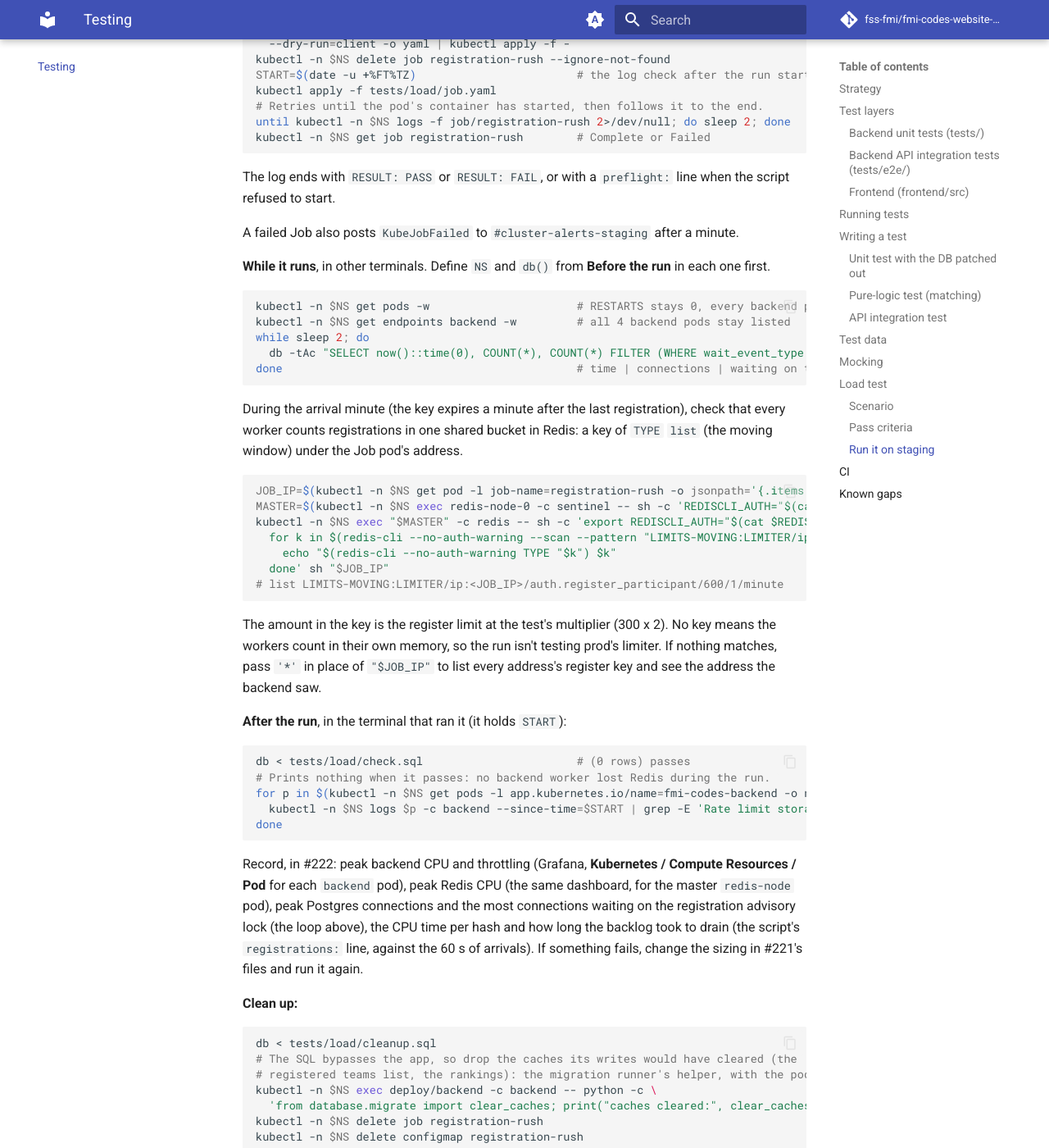
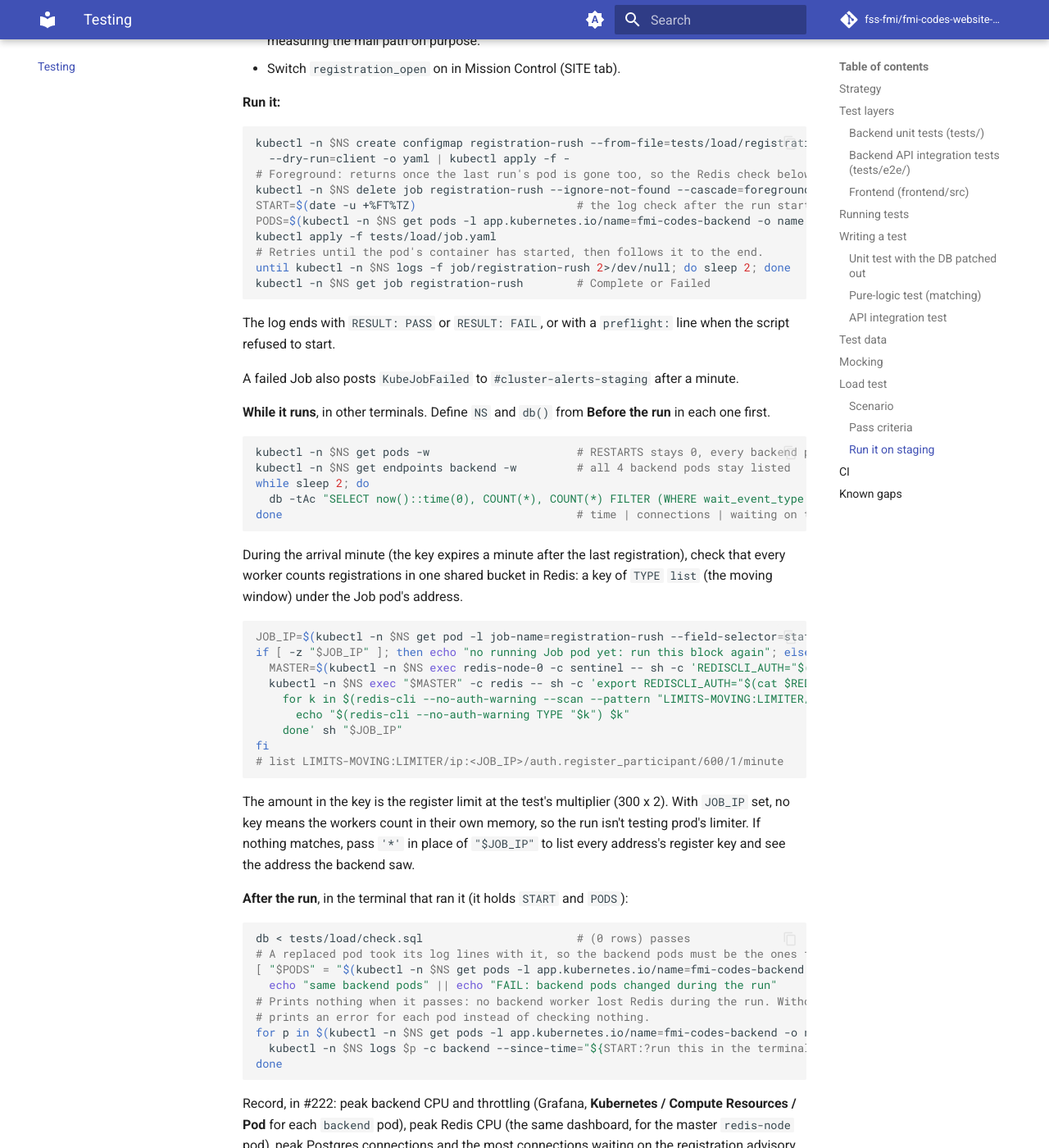
Before and after one commit to fss-fmi/fmi-codes-website-2026, an MkDocs documentation site: the page built from docs/testing.md, in a window 1280 px wide and 1400 px high, scrolled down 13259 px. Shown: the whole window at 82% size. Built offline with MkDocs 1.6.1 and Material for MkDocs 9.7.7, drawn with Linux system fonts in a browser that asks for light colours; comment, search, counter and statistics services are not loaded; some of the changed text lies outside the part shown.

Commit message:
docs: review follow-ups for the load-test runbook (#222)
db() and the runbook's \dt check read fmi_app's password from the
fmi-codes-db Secret and send it as stdin's first line, as
rotate-datastore-password.sh does. The pod's POSTGRES_PASSWORD goes
stale after a db rotation, and the old "exec -i" on a terminal took
the lines pasted after a db call as its input.

The run deletes the last Job in the foreground with a timeout, records
the backend pod names next to START and compares them after the run.
The Redis key check skips the scan until the Job pod runs, the log
loop names a missing START and the comments give the real reason psql
failed.

Part of #222.

Co-Authored-By: Claude Opus 5.5 <noreply@anthropic.com>

````diff
--- a/docs/testing.md
+++ b/docs/testing.md
@@ -209,7 +209,7 @@ The script exits 0 only when all of these hold, 1 otherwise. It prints a table p
 
 - No 5xx, no 429, no request without a complete answer (the client waits 75 s, past the ingress's 60 s; a body cut off after its status line counts too) and no status other than the one the real client gets. A 201 or 200 without the token cookie fails the run as well. The SPA retries a 429 on login and register after its `Retry-After`; the script doesn't, since any 429 already fails the run.
 - Register p95 under 3 s and p99 under 10 s, exact percentiles over every registration, failed ones included (`--register-p95`, `--register-p99`).
-- No pod restarts and no pod dropped from the Service: check by hand (below). A restart also drops the old container's lines from the log check below.
+- No pod restarts, no backend pod replaced and no pod dropped from the Service: check by hand (below; the pod names are compared after the run). A restarted or replaced pod also takes its old lines out of the log check below.
 - No `Rate limit storage unreachable - falling back to in-memory storage` and no `Redis unreachable, so caching and token revocation are off` line in any backend pod's log during the run: check by hand (below). The script only sees HTTP. A worker that loses Redis keeps answering, with rate limits counted in its own memory and caching off, so without this check a Redis failure would end in a false PASS on a limiter prod doesn't run.
 - `check.sql` returns no rows: as many registered teams as active ones up to 18, queue positions 1 to n with no gaps, no team over 6 members, team status matching its active members, `participant_count` matching every participant on the team and every captain in their own team and only there.
 
@@ -227,9 +227,15 @@ The script exits 0 only when all of these hold, 1 otherwise. It prints a table p
 
 ```bash
 NS=fmi-codes-staging
-# psql in the pod needs the password over TCP; without -h it tries the socket and fails
-# with "fe_sendauth: no password supplied". Arguments pass through unchanged: db -c '...', db < file.
-db() { kubectl -n $NS exec -i postgres-0 -- sh -c 'PGPASSWORD="$POSTGRES_PASSWORD" exec psql -h 127.0.0.1 -U fmi_app -d fmi_hackathon_2026_staging -v ON_ERROR_STOP=1 "$@"' sh "$@"; }
+# psql gets no password unless it is passed one ("fe_sendauth: no password supplied"). The pod's
+# POSTGRES_PASSWORD is the one it started with and goes stale after rotate-datastore-password.sh db,
+# so db() reads the current one from the Secret and sends it as stdin's first line, never in an argument.
+# On a terminal it sends only the password, so kubectl can't swallow the lines pasted after it.
+# Arguments pass through: db -c '...', db < file.
+db() {
+  { kubectl -n $NS get secret fmi-codes-db -o jsonpath='{.data.password}' | base64 -d; echo; [ -t 0 ] || cat; } |
+    kubectl -n $NS exec -i postgres-0 -- sh -c 'IFS= read -r PGPASSWORD; export PGPASSWORD; exec psql -h 127.0.0.1 -U fmi_app -d fmi_hackathon_2026_staging -v ON_ERROR_STOP=1 "$@"' sh "$@"
+}
 
 # The backend must run the limiter fix (#261), or a Redis blip in the rush answers 500 on the
 # requests already in flight. No "image has #261" line means stop: the image is older, or
@@ -255,8 +261,10 @@ kubectl -n $NS exec deploy/backend -c backend -- python -c \
 ```bash
 kubectl -n $NS create configmap registration-rush --from-file=tests/load/registration_rush.py \
   --dry-run=client -o yaml | kubectl apply -f -
-kubectl -n $NS delete job registration-rush --ignore-not-found
+# Foreground: returns once the last run's pod is gone too, so the Redis check below finds this run's.
+kubectl -n $NS delete job registration-rush --ignore-not-found --cascade=foreground --timeout=120s
 START=$(date -u +%FT%TZ)                        # the log check after the run starts here
+PODS=$(kubectl -n $NS get pods -l app.kubernetes.io/name=fmi-codes-backend -o name | sort)
 kubectl apply -f tests/load/job.yaml
 # Retries until the pod's container has started, then follows it to the end.
 until kubectl -n $NS logs -f job/registration-rush 2>/dev/null; do sleep 2; done
@@ -280,24 +288,30 @@ done                                            # time | connections | waiting o
 During the arrival minute (the key expires a minute after the last registration), check that every worker counts registrations in one shared bucket in Redis: a key of `TYPE` `list` (the moving window) under the Job pod's address.
 
 ```bash
-JOB_IP=$(kubectl -n $NS get pod -l job-name=registration-rush -o jsonpath='{.items[0].status.podIP}')
-MASTER=$(kubectl -n $NS exec redis-node-0 -c sentinel -- sh -c 'REDISCLI_AUTH="$(cat $REDIS_PASSWORD_FILE)" exec redis-cli -p 26379 --no-auth-warning SENTINEL get-master-addr-by-name mymaster' | head -1 | cut -d. -f1)
-kubectl -n $NS exec "$MASTER" -c redis -- sh -c 'export REDISCLI_AUTH="$(cat $REDIS_PASSWORD_FILE)"
-  for k in $(redis-cli --no-auth-warning --scan --pattern "LIMITS-MOVING:LIMITER/ip:$1/*register*"); do
-    echo "$(redis-cli --no-auth-warning TYPE "$k") $k"
-  done' sh "$JOB_IP"
+JOB_IP=$(kubectl -n $NS get pod -l job-name=registration-rush --field-selector=status.phase=Running -o jsonpath='{.items[0].status.podIP}')
+if [ -z "$JOB_IP" ]; then echo "no running Job pod yet: run this block again"; else
+  MASTER=$(kubectl -n $NS exec redis-node-0 -c sentinel -- sh -c 'REDISCLI_AUTH="$(cat $REDIS_PASSWORD_FILE)" exec redis-cli -p 26379 --no-auth-warning SENTINEL get-master-addr-by-name mymaster' | head -1 | cut -d. -f1)
+  kubectl -n $NS exec "$MASTER" -c redis -- sh -c 'export REDISCLI_AUTH="$(cat $REDIS_PASSWORD_FILE)"
+    for k in $(redis-cli --no-auth-warning --scan --pattern "LIMITS-MOVING:LIMITER/ip:$1/*register*"); do
+      echo "$(redis-cli --no-auth-warning TYPE "$k") $k"
+    done' sh "$JOB_IP"
+fi
 # list LIMITS-MOVING:LIMITER/ip:<JOB_IP>/auth.register_participant/600/1/minute
 ```
 
-The amount in the key is the register limit at the test's multiplier (300 x 2). No key means the workers count in their own memory, so the run isn't testing prod's limiter. If nothing matches, pass `'*'` in place of `"$JOB_IP"` to list every address's register key and see the address the backend saw.
+The amount in the key is the register limit at the test's multiplier (300 x 2). With `JOB_IP` set, no key means the workers count in their own memory, so the run isn't testing prod's limiter. If nothing matches, pass `'*'` in place of `"$JOB_IP"` to list every address's register key and see the address the backend saw.
 
-**After the run**, in the terminal that ran it (it holds `START`):
+**After the run**, in the terminal that ran it (it holds `START` and `PODS`):
 
 ```bash
 db < tests/load/check.sql                       # (0 rows) passes
-# Prints nothing when it passes: no backend worker lost Redis during the run.
+# A replaced pod took its log lines with it, so the backend pods must be the ones from before the run.
+[ "$PODS" = "$(kubectl -n $NS get pods -l app.kubernetes.io/name=fmi-codes-backend -o name | sort)" ] &&
+  echo "same backend pods" || echo "FAIL: backend pods changed during the run"
+# Prints nothing when it passes: no backend worker lost Redis during the run. Without START it
+# prints an error for each pod instead of checking nothing.
 for p in $(kubectl -n $NS get pods -l app.kubernetes.io/name=fmi-codes-backend -o name); do
-  kubectl -n $NS logs $p -c backend --since-time=$START | grep -E 'Rate limit storage unreachable|Redis unreachable, so caching'
+  kubectl -n $NS logs $p -c backend --since-time="${START:?run this in the terminal that ran the Job}" | grep -E 'Rate limit storage unreachable|Redis unreachable, so caching'
 done
 ```
 
````
Also changed, not shown: docs/runbook.md (+4 -2 lines).
